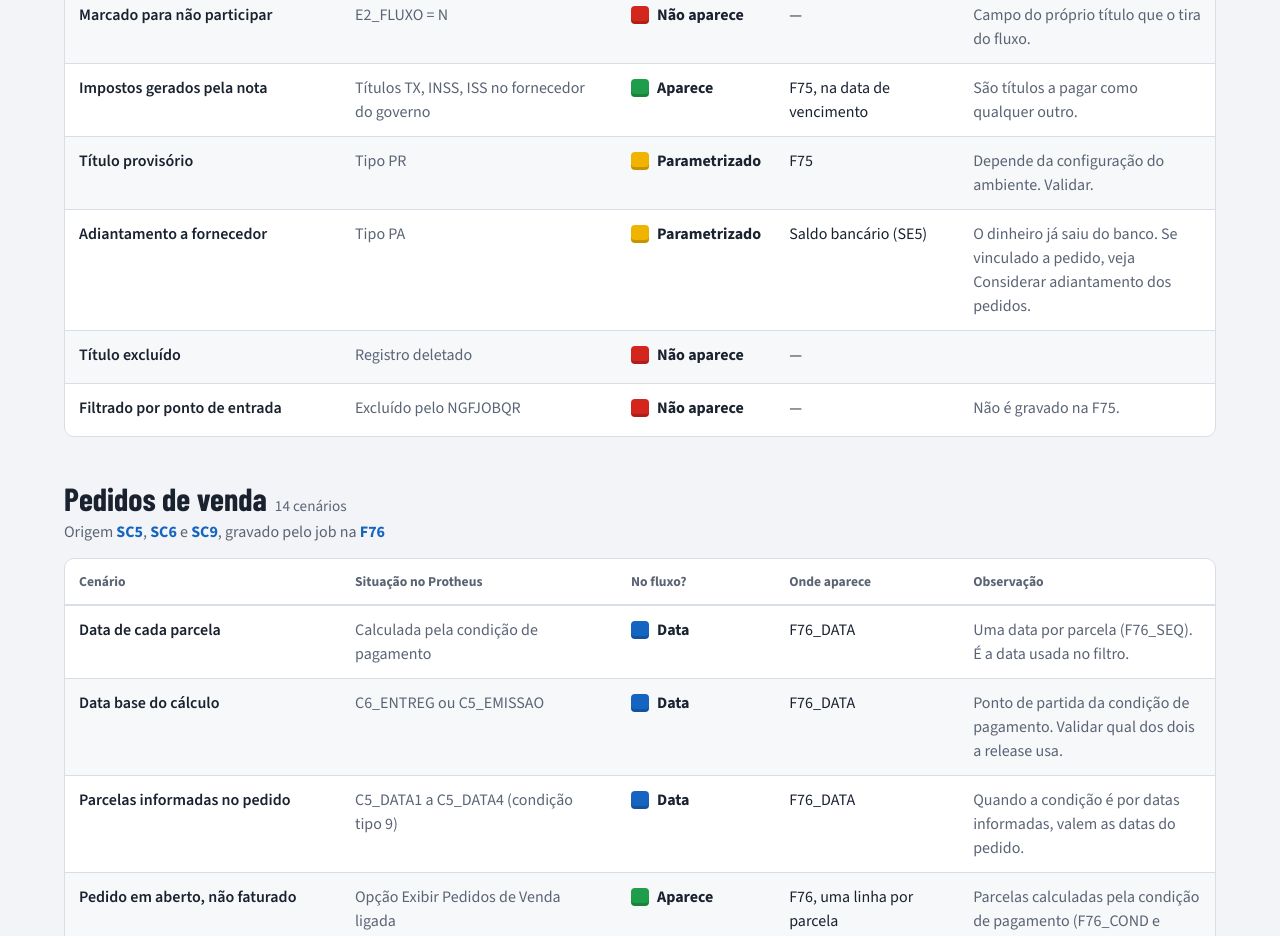
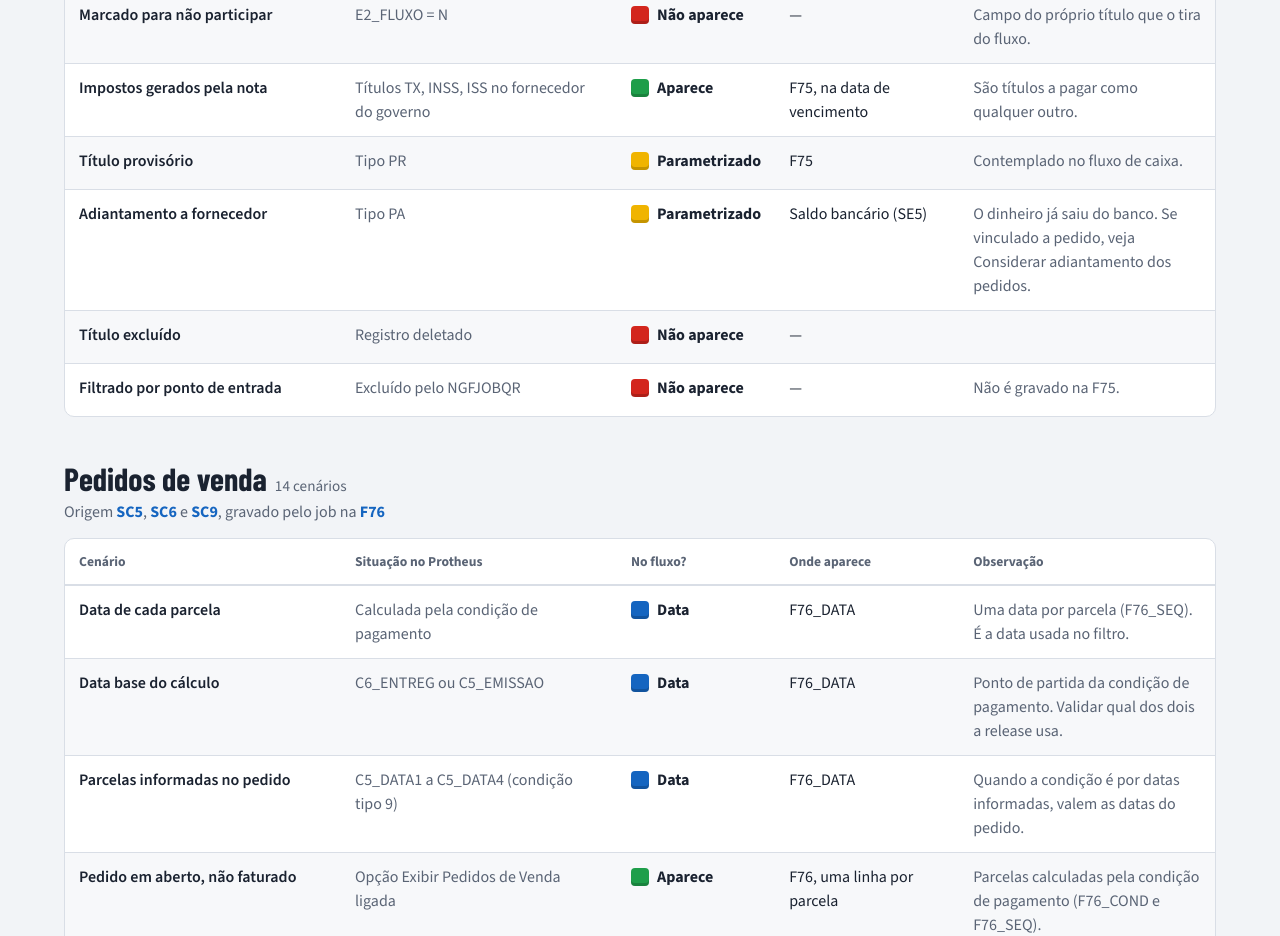
Before and after one commit to Jescipe2025/fluxo-caixa-protheus, a plain HTML site: page index.html in a window 1280 px wide. Shown: the part 2653-3589 px from the top of the page. Drawn offline with nearby package versions, Linux system fonts and the light colour scheme.

Commit message:
Update description for 'Título provisório' entry

```diff
--- a/index.html
+++ b/index.html
@@ -744,7 +744,7 @@ const DATA = [
       ["Baixa total", "Saldo zerado", "nao", "Saldo bancário (SE5)", "Sai do previsto. O pagamento já reduziu o saldo do banco."],
       ["Marcado para não participar", "E2_FLUXO = N", "nao", "—", "Campo do próprio título que o tira do fluxo."],
       ["Impostos gerados pela nota", "Títulos TX, INSS, ISS no fornecedor do governo", "sim", "F75, na data de vencimento", "São títulos a pagar como qualquer outro."],
-      ["Título provisório", "Tipo PR", "dep", "F75", "Depende da configuração do ambiente. Validar."],
+      ["Título provisório", "Tipo PR", "dep", "F75", "Contemplado no fluxo de caixa."],
       ["Adiantamento a fornecedor", "Tipo PA", "dep", "Saldo bancário (SE5)", "O dinheiro já saiu do banco. Se vinculado a pedido, veja Considerar adiantamento dos pedidos."],
       ["Título excluído", "Registro deletado", "nao", "—", ""],
       ["Filtrado por ponto de entrada", "Excluído pelo NGFJOBQR", "nao", "—", "Não é gravado na F75."]
```
